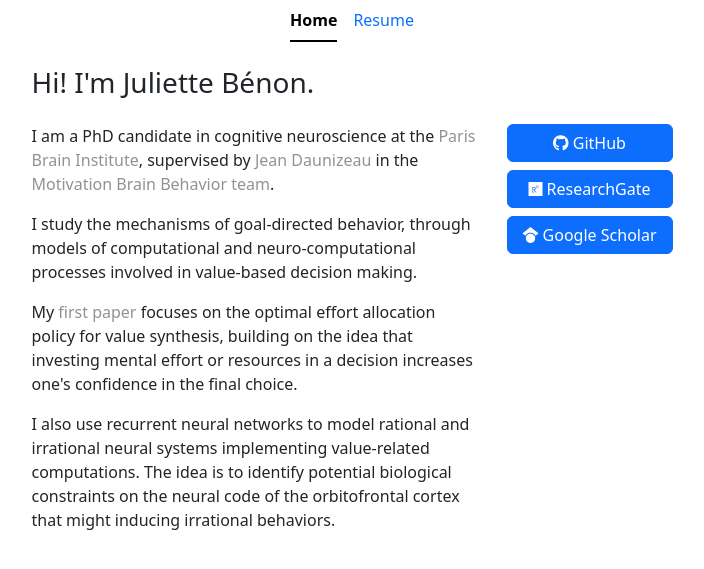
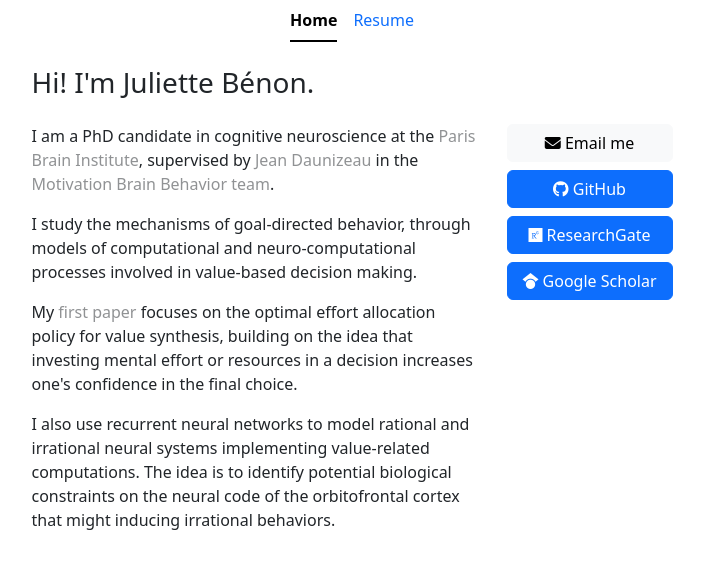
Before and after one commit to jbenon/jbenon.github.io, a Jekyll site: the page built from index.html, in a window 1280 px wide. Shown: the top 569 px of the page, without its empty margins (288-992 px from the left). Built offline with Jekyll 4.4.1, drawn with Linux system fonts in a browser that asks for light colours; nearby versions of some CDN libraries.

Commit message:
Add mail button

```diff
--- a/index.html
+++ b/index.html
@@ -49,6 +49,10 @@ layout: default
         </div>
         <div class="col-md-2 gy-3">
             <div class="d-grid gap-2">
+                <a class="btn btn-light" role="button" href="mailto: juliettebenon@gmail.com">
+                    <i class="fa-solid fa-envelope"></i>
+                    Email me
+                </a>
                 <a class="btn btn-primary" role="button" href="https://github.com/jbenon">
                     <i class="fa-brands fa-github"></i>
                     GitHub
```
